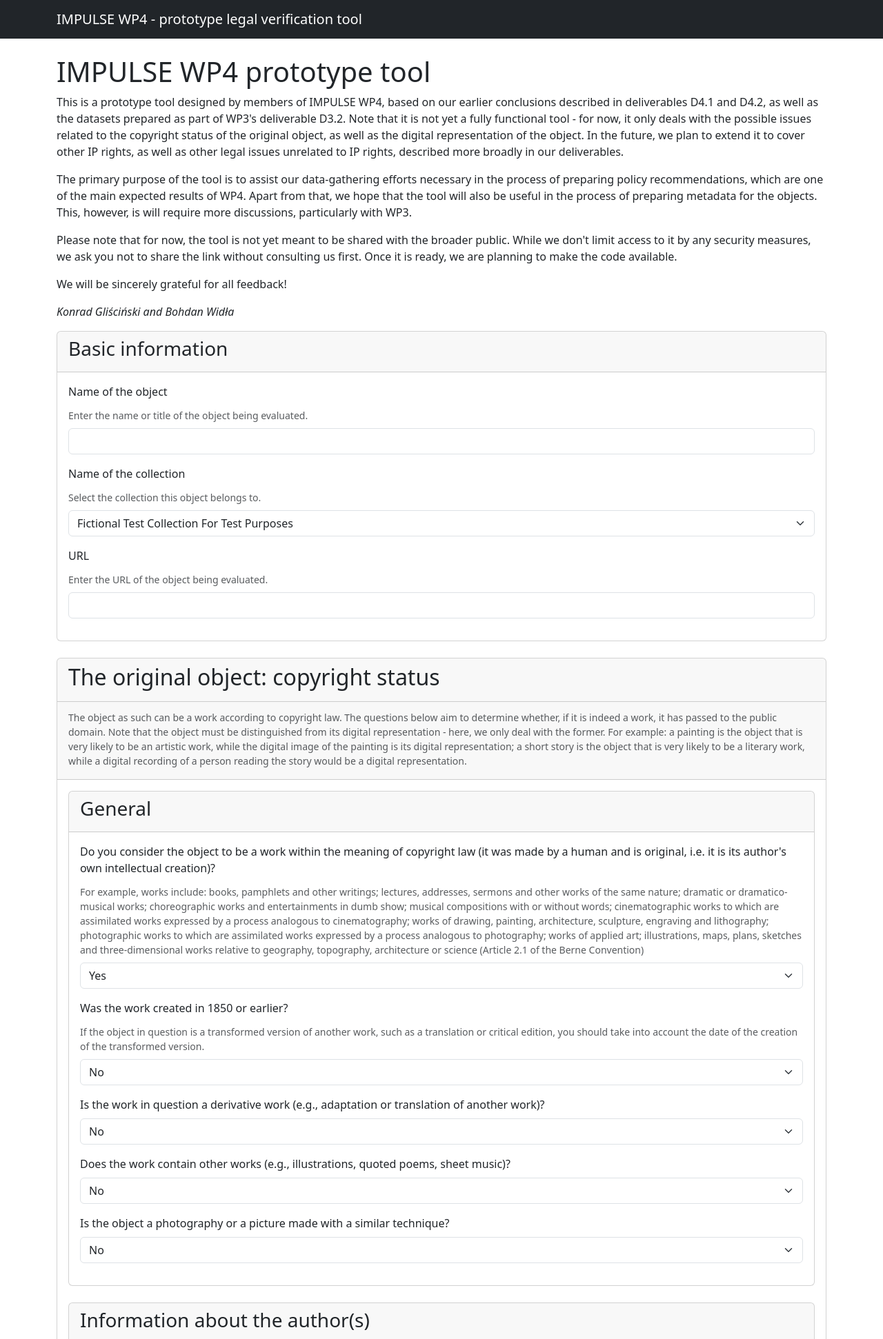
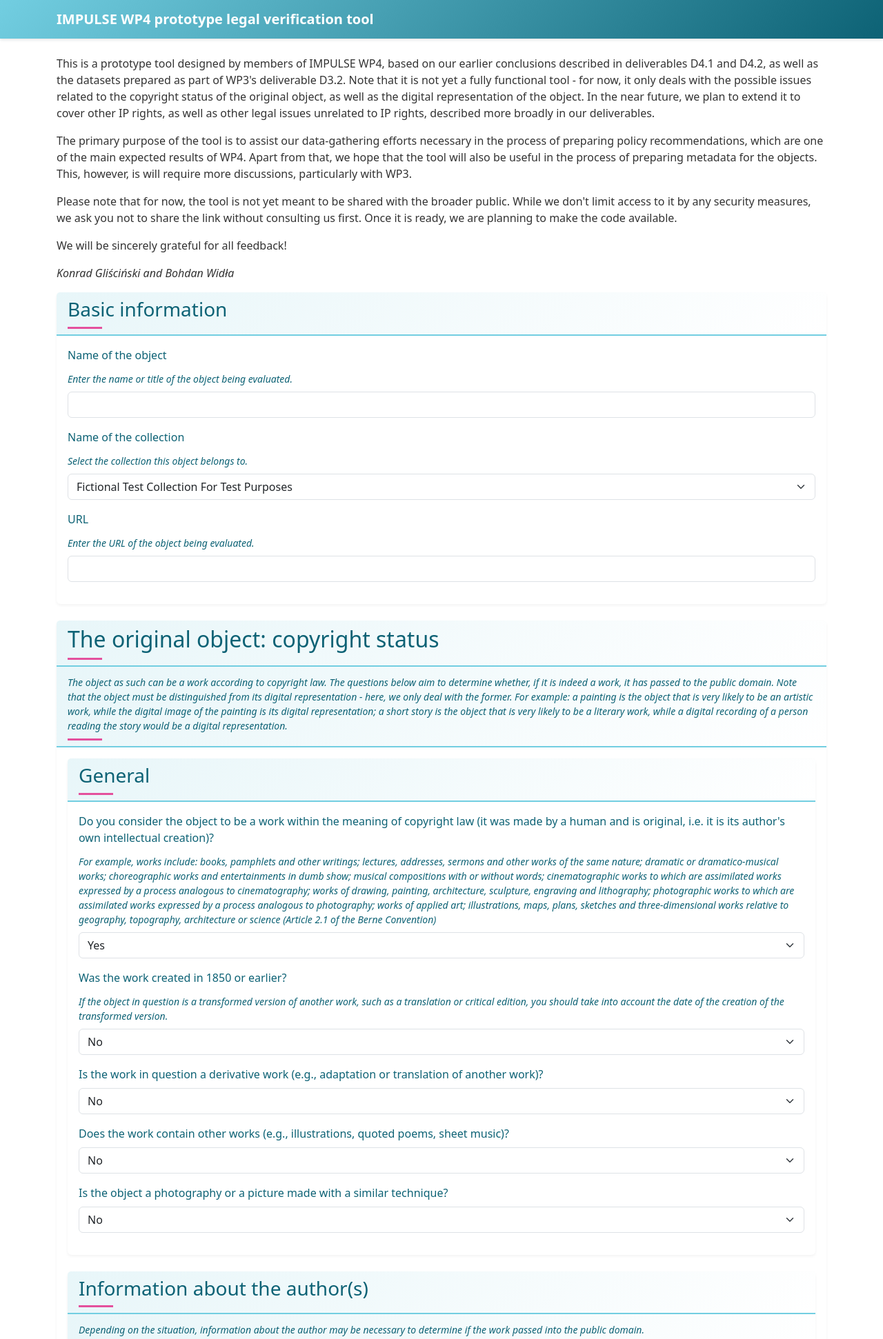
Before and after one commit to Leftfish/impulse-wp4-tool, a Flask app: page / in a window 1280 px wide. Shown: the top 1942 px of the page at 69% size. Run offline with Flask 3, Linux system fonts and the light colour scheme.

Commit message:
Update graphics

```diff
--- a/static/css/style.css
+++ b/static/css/style.css
@@ -1,14 +1,84 @@
+:root {
+    --immersive-blue: #72cee1;
+    --wavy-pink: #e4509d;
+    --light-blue: #e8f6f9;
+    --dark-blue: #0d6275;
+}
+
+body {
+    background-color: #ffffff;
+    color: #333333;
+}
+
+.navbar {
+    background: linear-gradient(135deg, var(--immersive-blue), var(--dark-blue)) !important;
+    box-shadow: 0 2px 4px rgba(0,0,0,0.1);
+}
+
+.navbar-brand {
+    color: white !important;
+    font-weight: 600;
+}
+
+.card {
+    border: none;
+    box-shadow: 0 2px 4px rgba(0,0,0,0.05);
+    transition: transform 0.2s ease-in-out;
+}
+
+.card:hover {
+    transform: translateY(-2px);
+}
+
+.card-header {
+    background: linear-gradient(135deg, var(--light-blue), white);
+    border-bottom: 2px solid var(--immersive-blue);
+}
+
+.card-header h2, .card-header h3 {
+    color: var(--dark-blue);
+    margin: 0;
+}
+
 .form-label {
     font-weight: 500;
+    color: var(--dark-blue);
+}
+
+.form-control:focus, .form-select:focus {
+    border-color: var(--immersive-blue);
+    box-shadow: 0 0 0 0.2rem rgba(114, 206, 225, 0.25);
+}
+
+.btn-primary {
+    background-color: var(--immersive-blue);
+    border-color: var(--immersive-blue);
+}
+
+.btn-primary:hover {
+    background-color: var(--dark-blue);
+    border-color: var(--dark-blue);
+}
+
+.btn-danger {
+    background-color: var(--wavy-pink);
+    border-color: var(--wavy-pink);
+}
+
+.btn-danger:hover {
+    background-color: #d13d8a;
+    border-color: #d13d8a;
 }
 
 .author-entry {
-    border: 1px solid #dee2e6;
+    border: 1px solid var(--immersive-blue);
     padding: 1rem;
     border-radius: 0.25rem;
     margin-bottom: 1rem;
+    background-color: var(--light-blue);
 }
 
+/* Keep the result colors for their semantic meaning */
 .result-green {
     background-color: #d4edda;
     border-color: #c3e6cb;
@@ -37,10 +107,26 @@
 }
 
 .compound-alert {
-    background-color: #cce5ff;
-    border-color: #b8daff;
-    color: #004085;
+    background-color: var(--light-blue);
+    border-color: var(--immersive-blue);
+    color: var(--dark-blue);
     padding: 1rem;
     margin-bottom: 1rem;
     border-radius: 0.25rem;
 }
+
+/* Add some decorative elements */
+.card-header::after {
+    content: '';
+    display: block;
+    width: 50px;
+    height: 3px;
+    background: var(--wavy-pink);
+    margin-top: 0.5rem;
+}
+
+/* Style form text */
+.form-text {
+    color: var(--dark-blue);
+    font-style: italic;
+}
--- a/templates/base.html
+++ b/templates/base.html
@@ -3,14 +3,14 @@
 <head>
     <meta charset="UTF-8">
     <meta name="viewport" content="width=device-width, initial-scale=1.0">
-    <title>IMPULSE WP4 - prototype legal verification tool</title>
+    <title>IMPULSE WP4 prototype legal verification tool</title>
     <link href="https://cdn.jsdelivr.net/npm/bootstrap@5.3.0/dist/css/bootstrap.min.css" rel="stylesheet">
     <link href="{{ url_for('static', filename='css/style.css') }}" rel="stylesheet">
 </head>
 <body>
     <nav class="navbar navbar-expand-lg navbar-dark bg-dark">
         <div class="container">
-            <a class="navbar-brand" href="/">IMPULSE WP4 - prototype legal verification tool</a>
+            <a class="navbar-brand" href="/">IMPULSE WP4 prototype legal verification tool</a>
         </div>
     </nav>
 
--- a/templates/index.html
+++ b/templates/index.html
@@ -2,13 +2,11 @@
 
 {% block content %}
 <div class="row">
-    <div class="col-12">
-        <h1>IMPULSE WP4 prototype tool </h1>
-    </div>
+
     <div class="col-12">
             <p>This is a prototype tool designed by members of IMPULSE WP4, based on our earlier conclusions described in deliverables D4.1 and D4.2, as well
                 as the datasets prepared as part of WP3's deliverable D3.2. Note that it is not yet a fully functional tool - for now, it only deals with the
-                possible issues related to the copyright status of the original object, as well as the digital representation of the object. In the future, we
+                possible issues related to the copyright status of the original object, as well as the digital representation of the object. In the near future, we
                 plan to extend it to cover other IP rights, as well as other legal issues unrelated to IP rights, described more broadly in our deliverables.
             </p>
             <p>The primary purpose of the tool is to assist our data-gathering efforts necessary in the process of preparing policy recommendations, which
```
Also changed, not shown: static/img/impulse.jpg (added).
